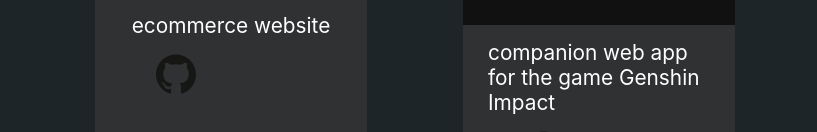
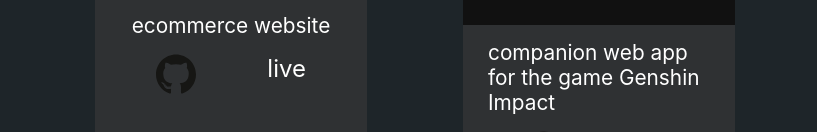
Before and after one commit to pongpwner/eric-shyu-portfolio, a React (Create React App) app: page / in a window 1280 px wide. Shown: the part 1641-1773 px from the top of the page, without its empty margins (225-1042 px from the left). Built offline with nearby package versions, Linux system fonts and the light colour scheme.

Commit message:
added online garage sale live link

```diff
--- a/src/components/projects/projects.component.jsx
+++ b/src/components/projects/projects.component.jsx
@@ -9,7 +9,7 @@
     github: "https://github.com/pongpwner/online-garage-sale",
     description: "ecommerce website",
     link: onlineGarageSale,
-
+    live: "https://pong-online-garage-sale.herokuapp.com/",
     id: 1,
   },
   {
```
